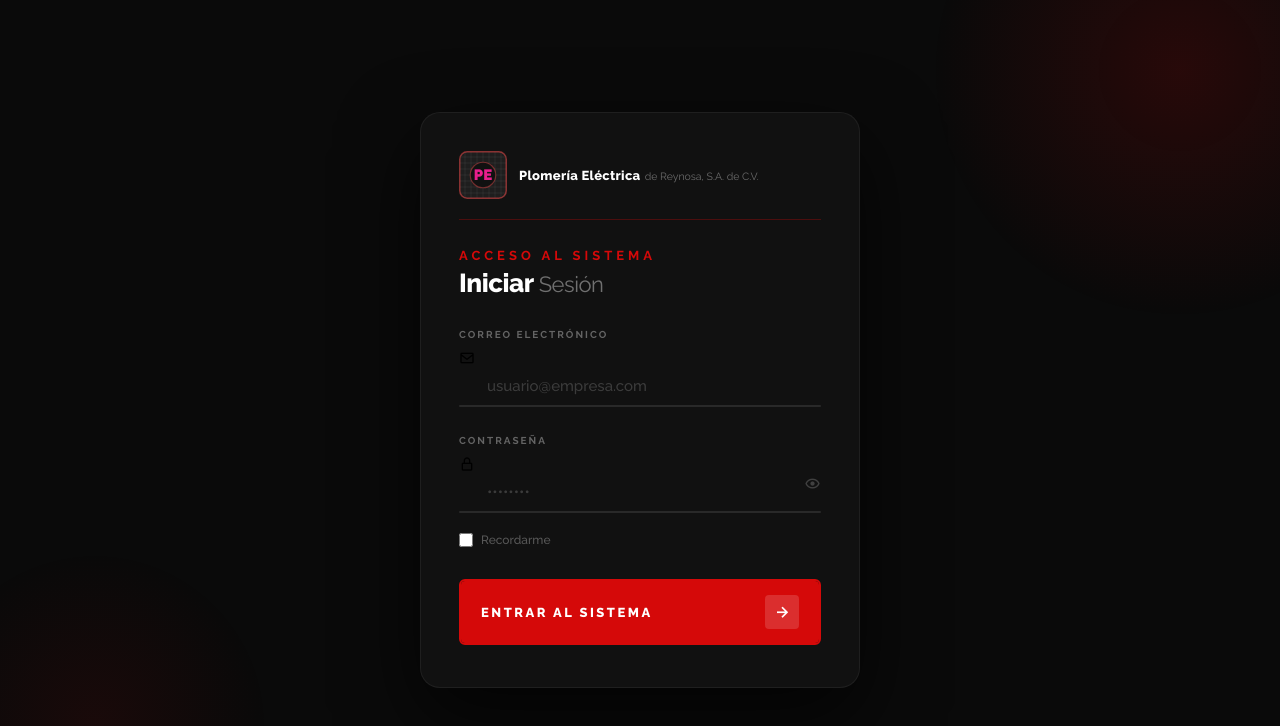
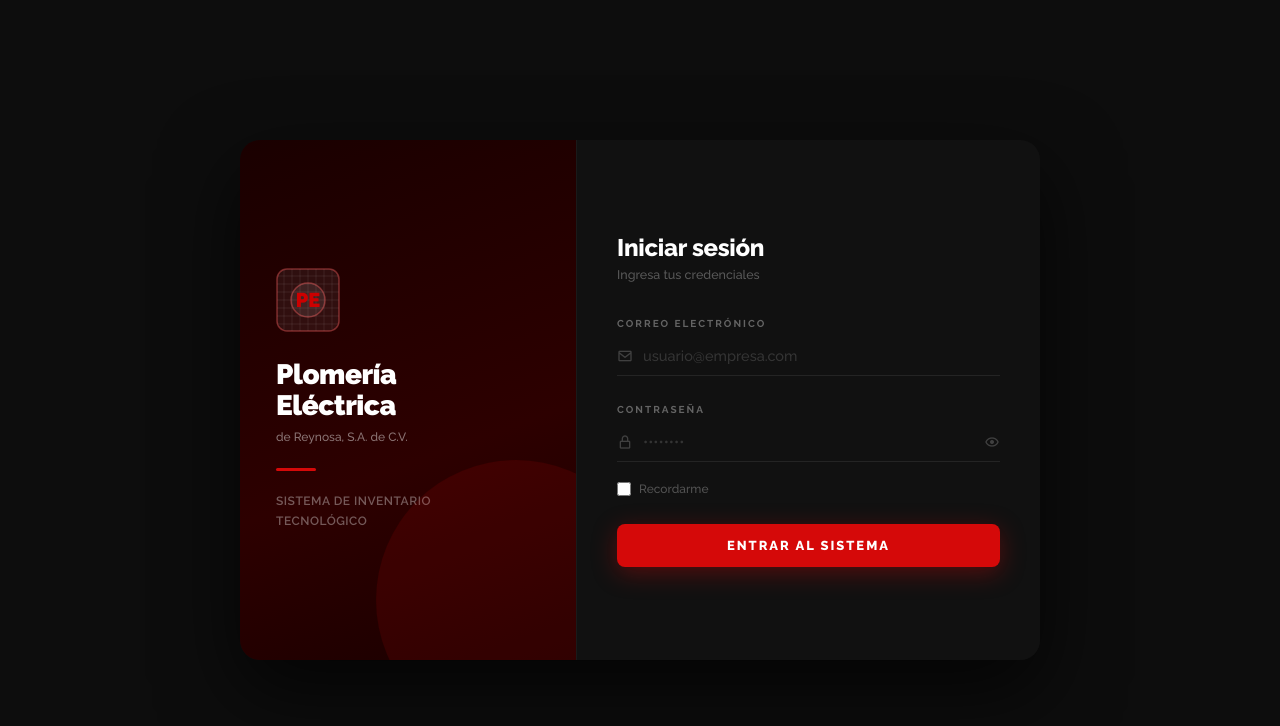
Before and after one commit to kikisequera22-wq/inventario-tecnologico, a website: page Login2.html in a window 1280 px wide. Drawn offline with nearby package versions, Linux system fonts and the light colour scheme.

Commit message:
Split dark login design, red logo fix, no arrows on button

```diff
--- a/Login2.html
+++ b/Login2.html
@@ -3,7 +3,7 @@
 <head>
     <meta charset="UTF-8">
     <meta name="viewport" content="width=device-width, initial-scale=1.0">
-    <meta name="theme-color" content="#0a0a0a">
+    <meta name="theme-color" content="#0d0d0d">
     <meta name="apple-mobile-web-app-capable" content="yes">
     <meta name="apple-mobile-web-app-title" content="PE Inventario">
     <title>Inventario Tecnológico - Plomería Eléctrica</title>
@@ -16,20 +16,14 @@
 </head>
 <body>
 
-<div class="login-wrap">
+<div class="split-wrap">
 
-    <!-- Decoración fondo -->
-    <div class="bg-circle c1"></div>
-    <div class="bg-circle c2"></div>
-
-    <div class="login-card">
-
-        <!-- Logo + empresa -->
-        <div class="brand">
-            <div class="brand-logo">
+    <!-- PANEL IZQUIERDO -->
+    <div class="split-left">
+        <div class="sl-logo">
             <svg viewBox="0 0 64 64" xmlns="http://www.w3.org/2000/svg">
                 <defs><clipPath id="cf"><rect x="1" y="1" width="62" height="62" rx="10"/></clipPath></defs>
-                    <rect x="1" y="1" width="62" height="62" rx="10" fill="#1e1e1e"/>
+                <rect x="1" y="1" width="62" height="62" rx="10" fill="rgba(255,255,255,0.06)"/>
                 <g clip-path="url(#cf)" stroke="rgba(255,255,255,0.08)" stroke-width="1" fill="none">
                     <line x1="0" y1="8"  x2="64" y2="8"/> <line x1="0" y1="16" x2="64" y2="16"/>
                     <line x1="0" y1="24" x2="64" y2="24"/> <line x1="0" y1="32" x2="64" y2="32"/>
@@ -40,29 +34,29 @@
                     <line x1="40" y1="0" x2="40" y2="64"/> <line x1="48" y1="0" x2="48" y2="64"/>
                     <line x1="56" y1="0" x2="56" y2="64"/>
                 </g>
-                    <rect x="1" y="1" width="62" height="62" rx="10" fill="none" stroke="rgba(255,80,80,0.5)" stroke-width="2"/>
-                    <ellipse cx="32" cy="32" r="20" ry="17" fill="#111" stroke="rgba(255,80,80,0.4)" stroke-width="1.5"/>
-                    <text x="32" y="39" font-family="Arial Black,Arial,sans-serif" font-size="20" font-weight="900" fill="#e91e8c" text-anchor="middle">PE</text>
+                <rect x="1" y="1" width="62" height="62" rx="10" fill="none" stroke="rgba(255,100,100,0.4)" stroke-width="1.5"/>
+                <ellipse cx="32" cy="32" r="20" ry="17" fill="rgba(255,255,255,0.08)" stroke="rgba(255,100,100,0.4)" stroke-width="1.5"/>
+                <text x="32" y="39" font-family="Arial Black,Arial,sans-serif" font-size="20" font-weight="900" fill="#cc0000" text-anchor="middle">PE</text>
             </svg>
         </div>
-            <div class="brand-text">
-                <span class="brand-name">Plomería Eléctrica</span>
-                <span class="brand-sub">de Reynosa, S.A. de C.V.</span>
-            </div>
+        <h2 class="sl-company">Plomería<br>Eléctrica</h2>
+        <p class="sl-sub">de Reynosa, S.A. de C.V.</p>
+        <div class="sl-bar"></div>
+        <p class="sl-tagline">Sistema de Inventario<br>Tecnológico</p>
     </div>
 
-        <div class="divider"></div>
+    <!-- PANEL DERECHO: formulario -->
+    <div class="split-right">
+        <div class="form-top">
+            <h1>Iniciar sesión</h1>
+            <p>Ingresa tus credenciales</p>
+        </div>
 
-        <!-- Títulos -->
-        <p class="welcome">Acceso al sistema</p>
-        <h1 class="welcome-sub">Iniciar <span>Sesión</span></h1>
-
-        <!-- Formulario -->
         <form id="loginForm">
             <div class="form-group">
                 <label>Correo electrónico</label>
                 <div class="input-wrap">
-                    <i class='bx bx-envelope'></i>
+                    <i class='bx bx-envelope icon-left'></i>
                     <input type="email" id="loginEmail" placeholder="usuario@empresa.com" required autocomplete="email">
                 </div>
             </div>
@@ -70,7 +64,7 @@
             <div class="form-group">
                 <label>Contraseña</label>
                 <div class="input-wrap">
-                    <i class='bx bx-lock-alt'></i>
+                    <i class='bx bx-lock-alt icon-left'></i>
                     <input type="password" id="loginPassword" placeholder="••••••••" required autocomplete="current-password">
                     <i class='bx bx-show eye-btn' id="toggleLoginPassword"></i>
                 </div>
@@ -82,15 +76,10 @@
                 </label>
             </div>
 
-            <button type="submit" class="btn-login" id="btnLogin">
-                <div class="btn-inner">
-                    <span class="btn-label">Entrar al sistema</span>
-                    <div class="btn-arrow"><i class='bx bx-right-arrow-alt'></i></div>
+            <button type="submit" class="btn-login" id="btnLogin">Entrar al sistema</button>
+        </form>
     </div>
-            </button>
-        </form>
 
-    </div>
 </div>
 
 <script src="api-client.js"></script>
--- a/login2.css
+++ b/login2.css
@@ -7,71 +7,113 @@
 
 body {
     min-height: 100vh;
-    background: #0a0a0a;
+    background: #0d0d0d;
     display: flex;
     align-items: center;
     justify-content: center;
-    padding: 20px;
 }
 
-.login-wrap {
-    position: relative;
+/* ===== SPLIT LAYOUT ===== */
+.split-wrap {
+    display: flex;
     width: 100%;
-    max-width: 440px;
-    z-index: 1;
+    max-width: 800px;
+    min-height: 520px;
+    border-radius: 20px;
+    overflow: hidden;
+    box-shadow: 0 30px 80px rgba(0,0,0,0.7);
+    margin: 20px;
 }
 
-.bg-circle { position: fixed; border-radius: 50%; pointer-events: none; z-index: 0; }
-.c1 { width: 500px; height: 500px; background: radial-gradient(circle, rgba(213,9,9,0.15) 0%, transparent 70%); top: -180px; right: -150px; }
-.c2 { width: 350px; height: 350px; background: radial-gradient(circle, rgba(213,9,9,0.08) 0%, transparent 70%); bottom: -100px; left: -80px; }
-
-/* ===== TARJETA ===== */
-.login-card {
-    background: #111;
-    border: 1px solid rgba(255,255,255,0.06);
-    border-radius: 20px;
-    padding: 38px 38px 42px;
-    box-shadow: 0 30px 80px rgba(0,0,0,0.7);
+/* ===== PANEL IZQUIERDO ===== */
+.split-left {
+    width: 42%;
+    background: linear-gradient(160deg, #1a0000 0%, #2d0000 60%, #1a0000 100%);
+    display: flex;
+    flex-direction: column;
+    align-items: flex-start;
+    justify-content: center;
+    padding: 48px 36px;
     position: relative;
-    z-index: 1;
+    overflow: hidden;
 }
 
-/* ===== MARCA ===== */
-.brand {
-    display: flex;
-    align-items: center;
-    gap: 12px;
-    margin-bottom: 28px;
-    padding-bottom: 20px;
-    border-bottom: 1px solid rgba(213,9,9,0.3);
+/* Círculo decorativo fondo */
+.split-left::before {
+    content: '';
+    position: absolute;
+    width: 280px; height: 280px;
+    border-radius: 50%;
+    background: rgba(213,9,9,0.12);
+    bottom: -80px; right: -80px;
 }
 
-.brand-logo { width: 48px; height: 48px; flex-shrink: 0; }
-.brand-logo svg { width: 48px; height: 48px; }
+.sl-logo {
+    width: 64px; height: 64px;
+    margin-bottom: 28px;
+    flex-shrink: 0;
+}
+.sl-logo svg { width: 64px; height: 64px; }
 
-.brand-name { font-size: 13px; font-weight: 800; color: #fff; letter-spacing: 0.3px; }
-.brand-sub  { font-size: 10.5px; color: rgba(255,255,255,0.38); margin-top: 1px; }
+.sl-company {
+    font-size: 28px;
+    font-weight: 900;
+    color: #fff;
+    line-height: 1.1;
+    letter-spacing: -0.5px;
+    margin-bottom: 8px;
+}
 
-/* ===== TÍTULOS ===== */
-.welcome {
-    font-size: 13px;
-    font-weight: 700;
-    letter-spacing: 4px;
+.sl-sub {
+    font-size: 12px;
+    font-weight: 500;
+    color: rgba(255,255,255,0.45);
+    margin-bottom: 24px;
+}
+
+.sl-bar {
+    width: 40px;
+    height: 3px;
+    background: #d50909;
+    border-radius: 2px;
+    margin-bottom: 20px;
+}
+
+.sl-tagline {
+    font-size: 12px;
+    font-weight: 600;
+    color: rgba(255,255,255,0.35);
+    line-height: 1.7;
+    letter-spacing: 0.5px;
     text-transform: uppercase;
-    color: #d50909;
-    margin-bottom: 6px;
 }
-.welcome-sub {
-    font-size: 26px;
+
+/* ===== PANEL DERECHO ===== */
+.split-right {
+    flex: 1;
+    background: #111;
+    padding: 48px 40px;
+    display: flex;
+    flex-direction: column;
+    justify-content: center;
+    border-left: 1px solid rgba(255,255,255,0.04);
+}
+
+.form-top { margin-bottom: 36px; }
+.form-top h1 {
+    font-size: 24px;
     font-weight: 800;
     color: #fff;
-    margin-bottom: 32px;
-    letter-spacing: -0.5px;
-    line-height: 1.1;
+    margin-bottom: 5px;
+    letter-spacing: -0.3px;
 }
-.welcome-sub span { color: rgba(255,255,255,0.4); font-weight: 400; font-size: 22px; }
+.form-top p {
+    font-size: 12.5px;
+    color: rgba(255,255,255,0.3);
+    font-weight: 500;
+}
 
-/* ===== CAMPOS CON LÍNEA ANIMADA ===== */
+/* ===== CAMPOS ===== */
 .form-group { margin-bottom: 28px; }
 
 .form-group label {
@@ -88,43 +130,29 @@ body {
     position: relative;
     padding-bottom: 2px;
 }
-
-/* Línea base gris */
 .input-wrap::before {
     content: '';
     position: absolute;
-    bottom: 0;
-    left: 0;
-    width: 100%;
-    height: 2px;
-    background: rgba(255,255,255,0.1);
-    border-radius: 2px;
+    bottom: 0; left: 0;
+    width: 100%; height: 1.5px;
+    background: rgba(255,255,255,0.08);
 }
-
-/* Línea roja animada que se expande al enfocar */
 .input-wrap::after {
     content: '';
     position: absolute;
-    bottom: 0;
-    left: 50%;
-    width: 0;
-    height: 2px;
+    bottom: 0; left: 50%;
+    width: 0; height: 2px;
     background: #d50909;
-    border-radius: 2px;
-    transition: width .35s ease, left .35s ease;
+    transition: width .3s ease, left .3s ease;
 }
-.input-wrap:focus-within::after {
-    width: 100%;
-    left: 0;
-}
+.input-wrap:focus-within::after { width: 100%; left: 0; }
 
 .input-wrap .icon-left {
     position: absolute;
-    left: 0;
-    top: 50%;
-    transform: translateY(-60%);
+    left: 0; top: 50%;
+    transform: translateY(-65%);
     color: rgba(255,255,255,0.2);
-    font-size: 17px;
+    font-size: 16px;
     pointer-events: none;
     transition: color .2s;
 }
@@ -132,113 +160,97 @@ body {
 
 .input-wrap input {
     width: 100%;
-    padding: 8px 36px 10px 28px;
+    padding: 8px 36px 10px 26px;
     background: transparent;
     border: none;
-    font-size: 15px;
+    font-size: 14.5px;
     font-weight: 500;
     font-family: 'Raleway', sans-serif;
     color: #fff;
     outline: none;
-    transition: color .2s;
 }
-.input-wrap input::placeholder { color: rgba(255,255,255,0.18); }
+.input-wrap input::placeholder { color: rgba(255,255,255,0.15); }
 
 .eye-btn {
     position: absolute;
-    right: 0;
-    top: 50%;
-    transform: translateY(-60%);
+    right: 0; top: 50%;
+    transform: translateY(-65%);
     cursor: pointer;
     color: rgba(255,255,255,0.2);
-    font-size: 17px;
+    font-size: 16px;
     transition: color .2s;
 }
 .eye-btn:hover { color: #d50909; }
 
 /* ===== RECORDARME ===== */
-.form-footer { margin-bottom: 32px; margin-top: -8px; }
-
+.form-footer { margin: -8px 0 28px; }
 .remember-me {
     display: flex;
     align-items: center;
     gap: 8px;
     font-size: 12px;
     font-weight: 500;
-    color: rgba(255,255,255,0.3);
+    color: rgba(255,255,255,0.28);
     cursor: pointer;
     user-select: none;
 }
 .remember-me input[type="checkbox"] { accent-color: #d50909; width: 14px; height: 14px; cursor: pointer; }
 
-/* ===== BOTÓN — diferente al anterior ===== */
+/* ===== BOTÓN LIMPIO ===== */
 .btn-login {
     width: 100%;
-    padding: 0;
-    background: none;
-    border: 2px solid #d50909;
-    border-radius: 6px;
-    cursor: pointer;
-    overflow: hidden;
-    position: relative;
-    transition: border-color .25s;
-}
-
-.btn-inner {
-    display: flex;
-    align-items: center;
-    justify-content: space-between;
-    padding: 14px 20px;
+    padding: 14px;
     background: #d50909;
-    transition: background .25s, transform .25s;
-    position: relative;
-}
-
-.btn-login:hover .btn-inner { background: #b50000; }
-.btn-login:active .btn-inner { transform: scale(0.99); }
-.btn-login:disabled { opacity: 0.5; cursor: not-allowed; }
-
-.btn-label {
+    color: #fff;
+    border: none;
+    border-radius: 8px;
     font-size: 13px;
     font-weight: 800;
     font-family: 'Raleway', sans-serif;
-    letter-spacing: 2.5px;
+    letter-spacing: 2px;
     text-transform: uppercase;
-    color: #fff;
+    cursor: pointer;
+    transition: background .2s, box-shadow .2s, transform .1s;
+    box-shadow: 0 6px 24px rgba(213,9,9,0.35);
 }
+.btn-login:hover  { background: #b50000; box-shadow: 0 8px 28px rgba(213,9,9,.50); }
+.btn-login:active { transform: scale(0.99); }
+.btn-login:disabled { opacity: 0.5; cursor: not-allowed; }
 
-.btn-arrow {
-    width: 34px;
-    height: 34px;
-    background: rgba(255,255,255,0.15);
-    border-radius: 4px;
-    display: flex;
-    align-items: center;
-    justify-content: center;
-    font-size: 20px;
-    color: #fff;
-    transition: background .2s, transform .2s;
-}
-.btn-login:hover .btn-arrow { background: rgba(255,255,255,0.25); transform: translateX(3px); }
+/* ===== MÓVIL (≤ 600px) ===== */
+@media (max-width: 600px) {
+    body { align-items: flex-end; }
 
-/* ===== MÓVIL ===== */
-@media (max-width: 540px) {
-    body { padding: 0; align-items: flex-end; }
-
-    .login-wrap { max-width: 100%; }
-
-    .login-card {
+    .split-wrap {
+        flex-direction: column;
         border-radius: 24px 24px 0 0;
-        border: none;
-        padding: 30px 24px 50px;
-        min-height: 72vh;
+        margin: 0;
+        min-height: auto;
+        max-width: 100%;
+        box-shadow: 0 -8px 40px rgba(0,0,0,0.5);
     }
 
-    .c1 { width: 280px; height: 280px; }
-    .c2 { display: none; }
+    .split-left {
+        width: 100%;
+        padding: 40px 28px 32px;
+        flex-direction: row;
+        align-items: center;
+        gap: 16px;
+    }
+    .split-left::before { display: none; }
 
-    .welcome      { font-size: 12px; }
-    .welcome-sub  { font-size: 22px; margin-bottom: 24px; }
-    .form-group   { margin-bottom: 22px; }
-    .btn-inner    { padding: 13px 18px; }
+    .sl-logo    { width: 50px; height: 50px; margin-bottom: 0; }
+    .sl-logo svg{ width: 50px; height: 50px; }
+    .sl-company { font-size: 20px; }
+    .sl-bar, .sl-tagline { display: none; }
+
+    .split-right {
+        border-left: none;
+        border-top: 1px solid rgba(255,255,255,0.05);
+        padding: 32px 26px 50px;
+    }
+
+    .form-top h1 { font-size: 20px; }
+    .form-group  { margin-bottom: 22px; }
+    .btn-login   { padding: 14px; }
 }
```
Also changed, not shown: icons/pe-icon-maskable.svg, icons/pe-icon.svg. Lines whose indentation alone changed are shown as unchanged.
